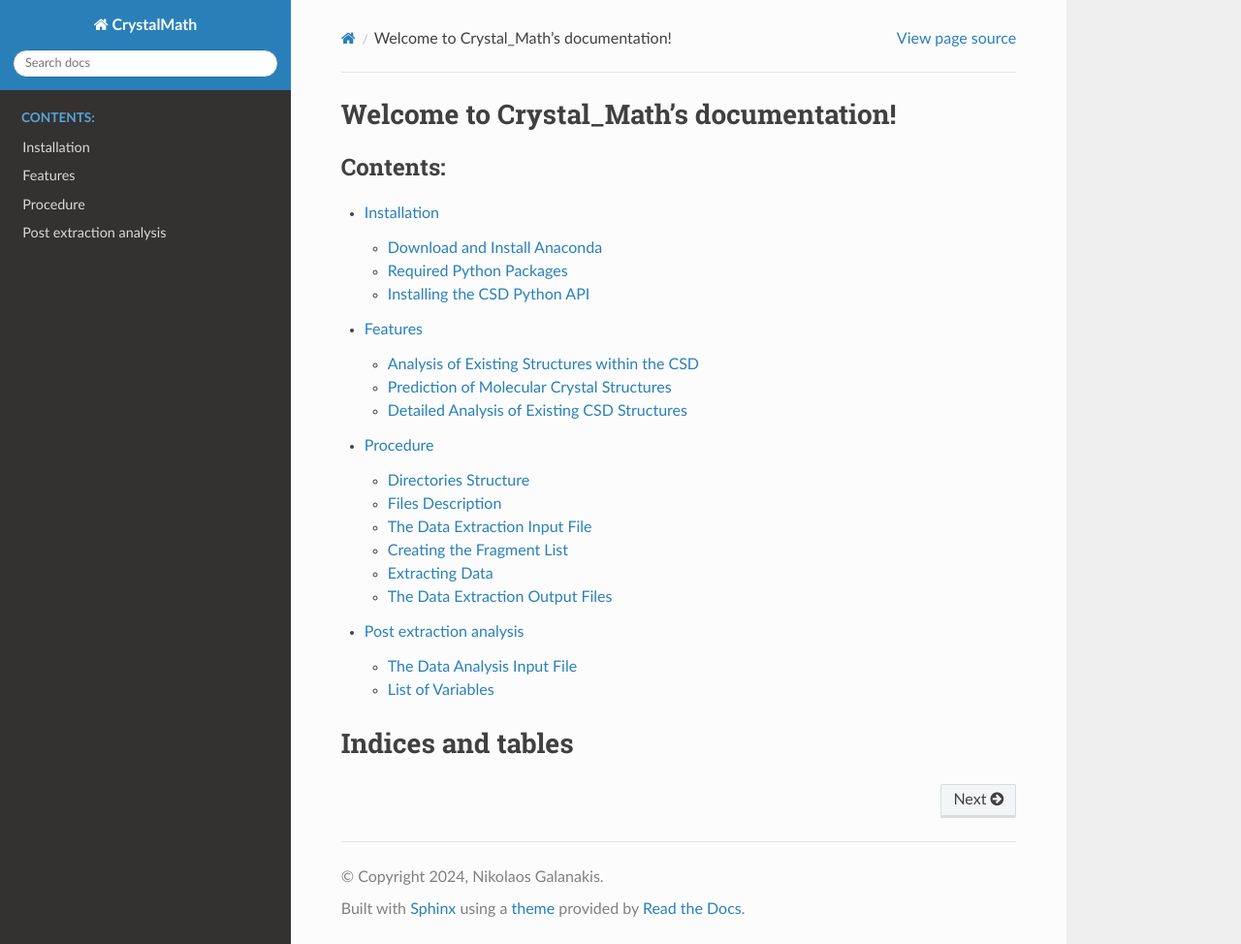
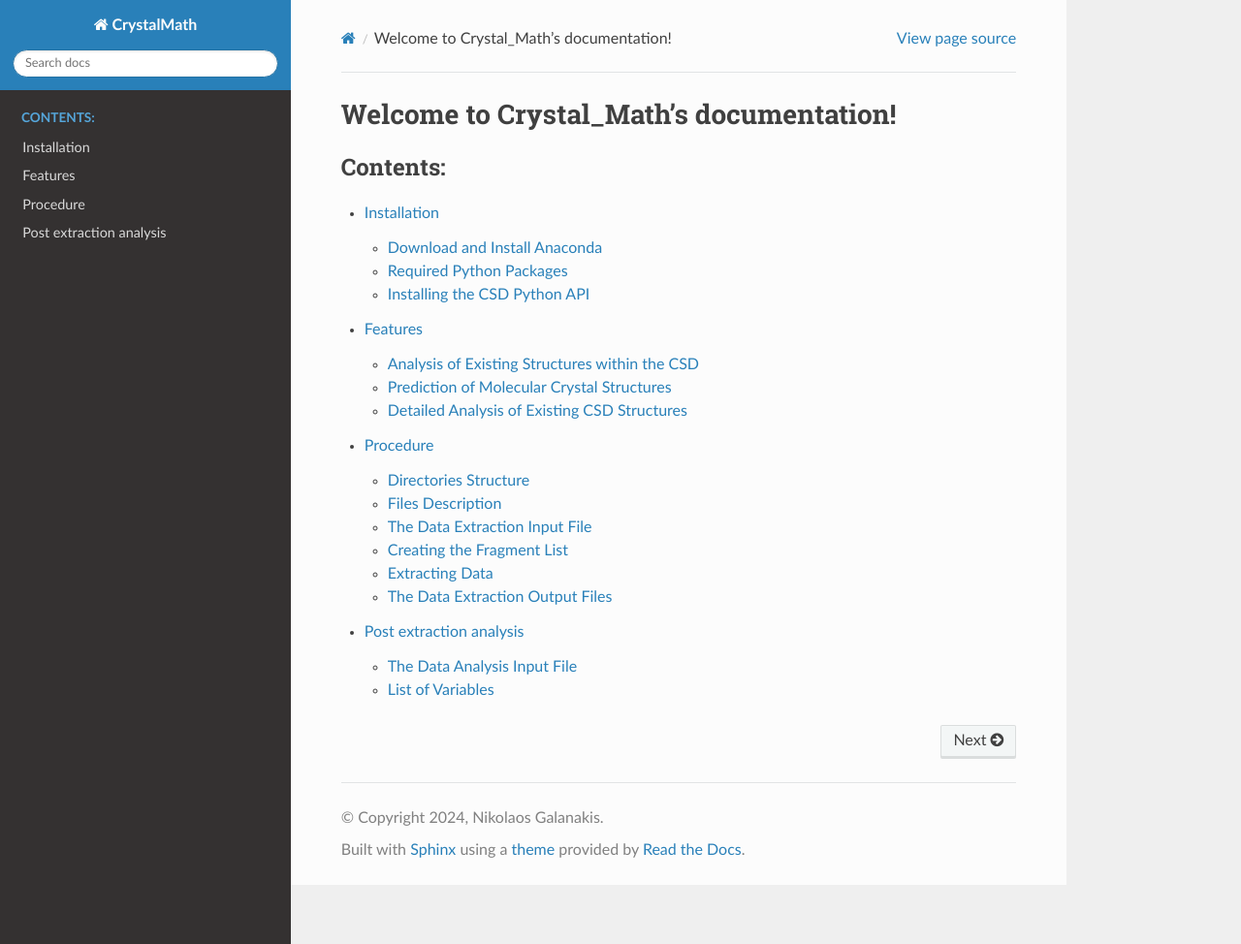
Before and after one commit to nigalanakis/Crystal_Math, a Sphinx documentation site: the page built from docs/source/index.rst, in a window 1280 px wide and 974 px high. Shown: the whole window at 97% size. Built offline with Sphinx 7.4.7 and the Read the Docs theme 2.0.0, drawn with Linux system fonts in a browser that asks for light colours.

Commit message:
Update index.rst

```diff
--- a/docs/source/index.rst
+++ b/docs/source/index.rst
@@ -14,7 +14,3 @@ Welcome to Crystal_Math's documentation!
    features
    procedure
    analysis
-
-
-Indices and tables
-==================
```
